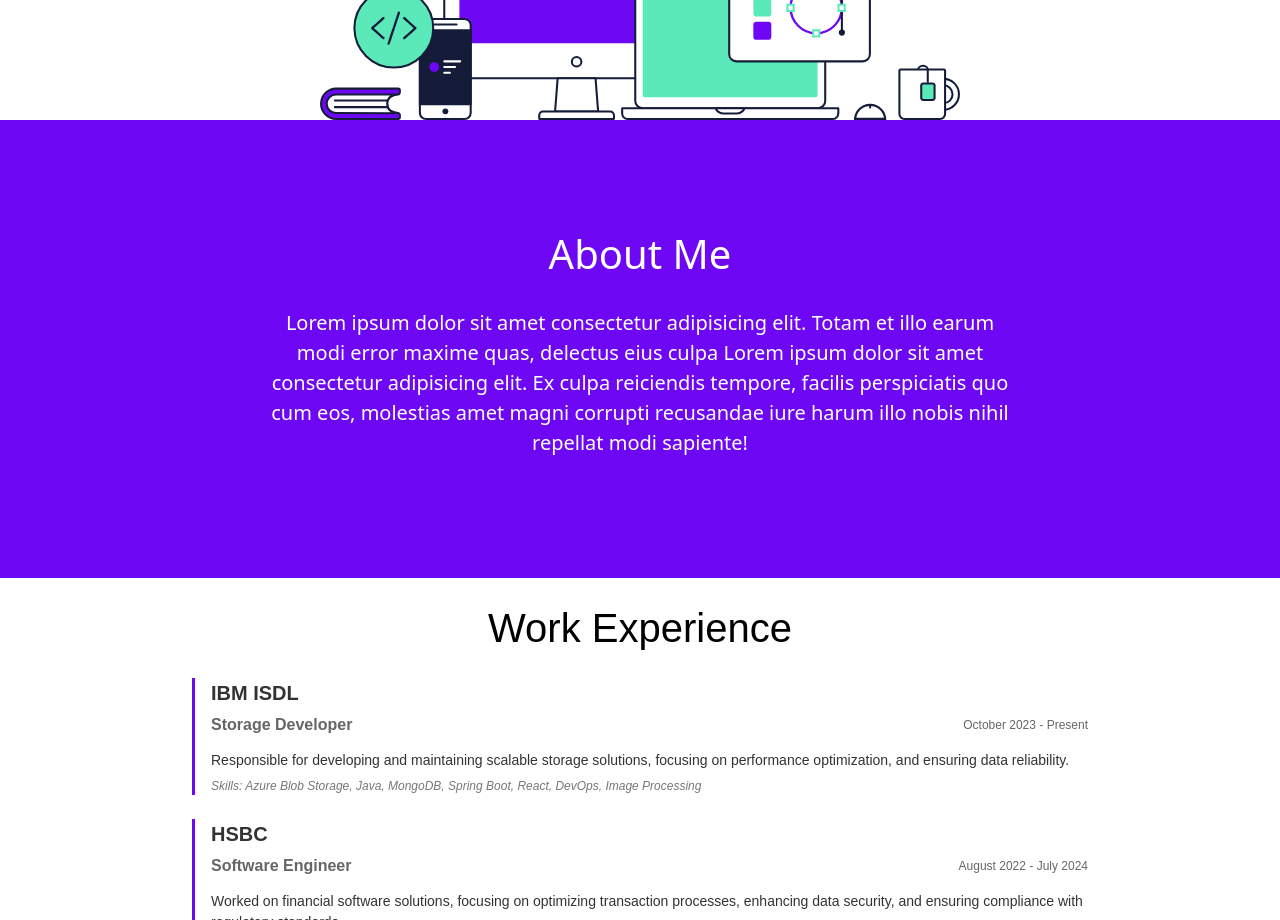
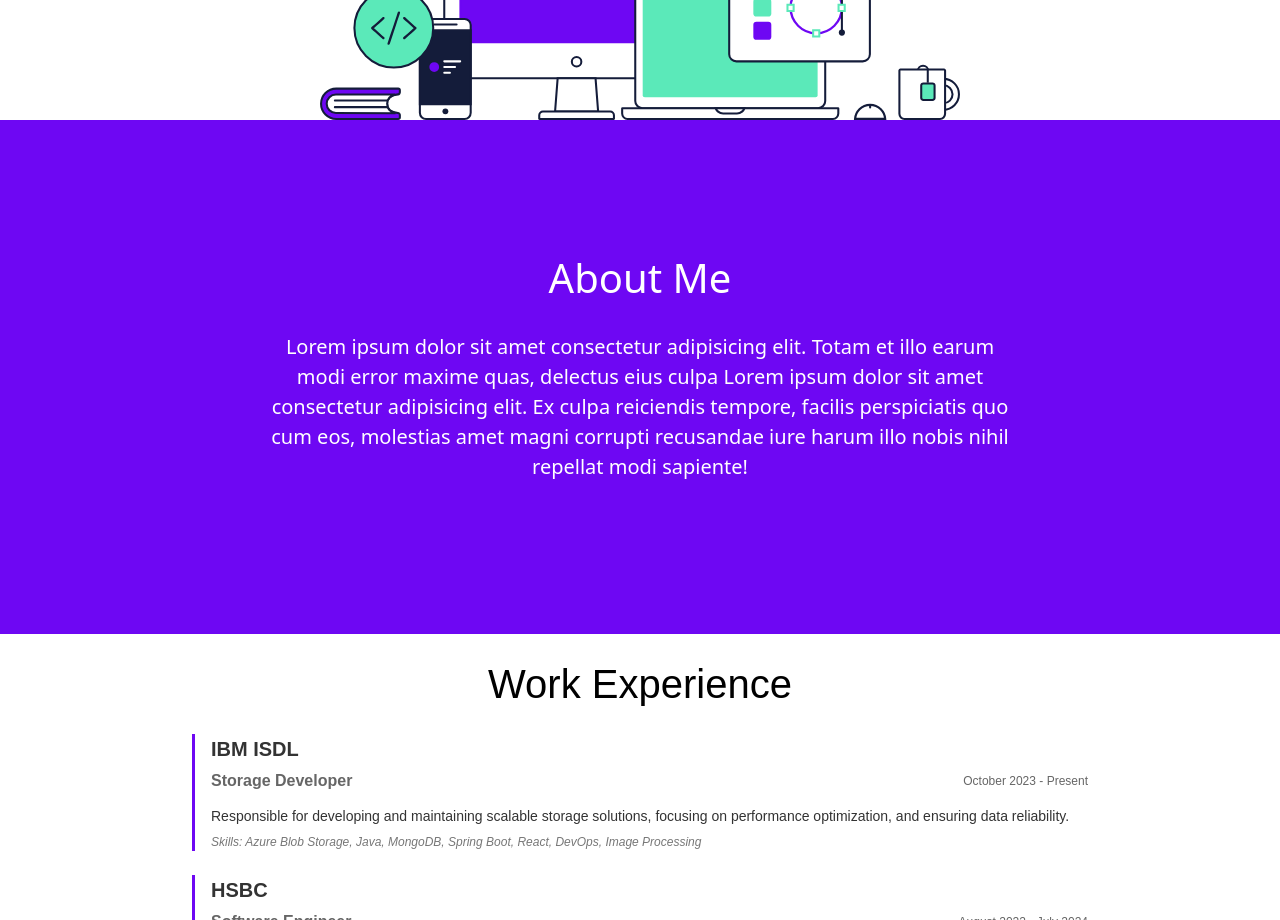
Before and after one commit to sunny7898/MyPortfolio, a React (Vite) app: page / in a window 1280 px wide. Shown: the part 940-1860 px from the top of the page. Built offline with nearby package versions, Linux system fonts and the light colour scheme; no server answers.

Commit message:
About me fix

```diff
--- a/src/Home/AboutMe/AboutMe.css
+++ b/src/Home/AboutMe/AboutMe.css
@@ -10,10 +10,11 @@
 }
 
 .about-section {
+  background-color: #6e07f3;
+  color: #fff;
   display: flex;
   justify-content: center;
-  background-color: #6e07f3;
-  color: #fff;
+  padding: 3vh 0 4vh 0;
 }
 
 .about-section-content {
```
